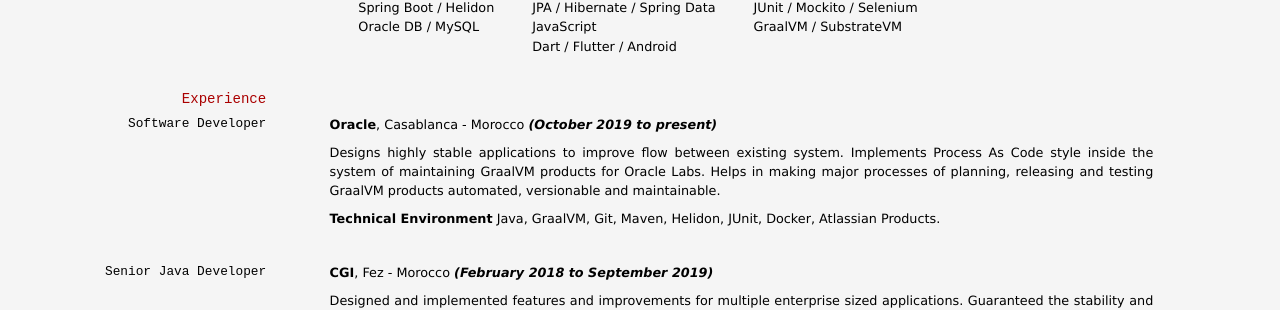
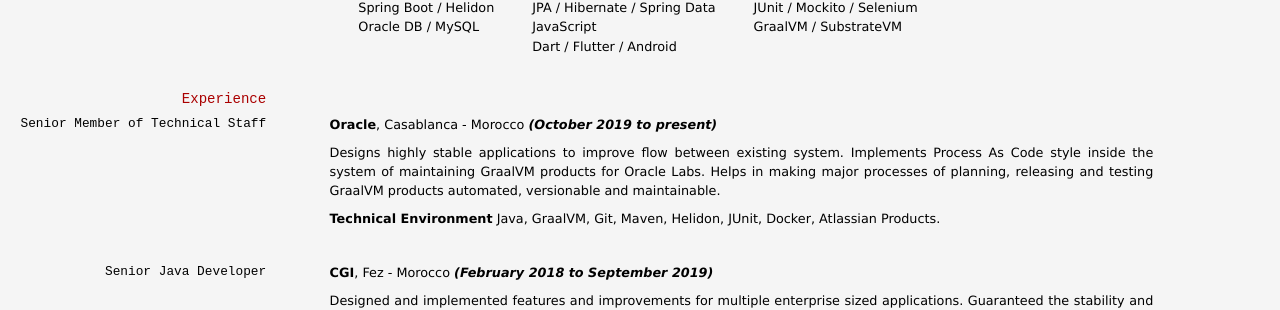
Before and after one commit to tahabasri/portfolio, a Jekyll site: the page built from resume/index.md, in a window 1280 px wide. Shown: the part 147-457 px from the top of the page. Built offline with Jekyll 4.4.1, drawn with Linux system fonts in a browser that asks for light colours.

Commit message:
Update Job title at Oracle Labs

```diff
--- a/resume/index.md
+++ b/resume/index.md
@@ -21,7 +21,7 @@
 
 ## Experience
 
-### Software Developer
+### Senior Member of Technical Staff
 
 __Oracle__, Casablanca - Morocco *(October 2019 to present)*
 
```
